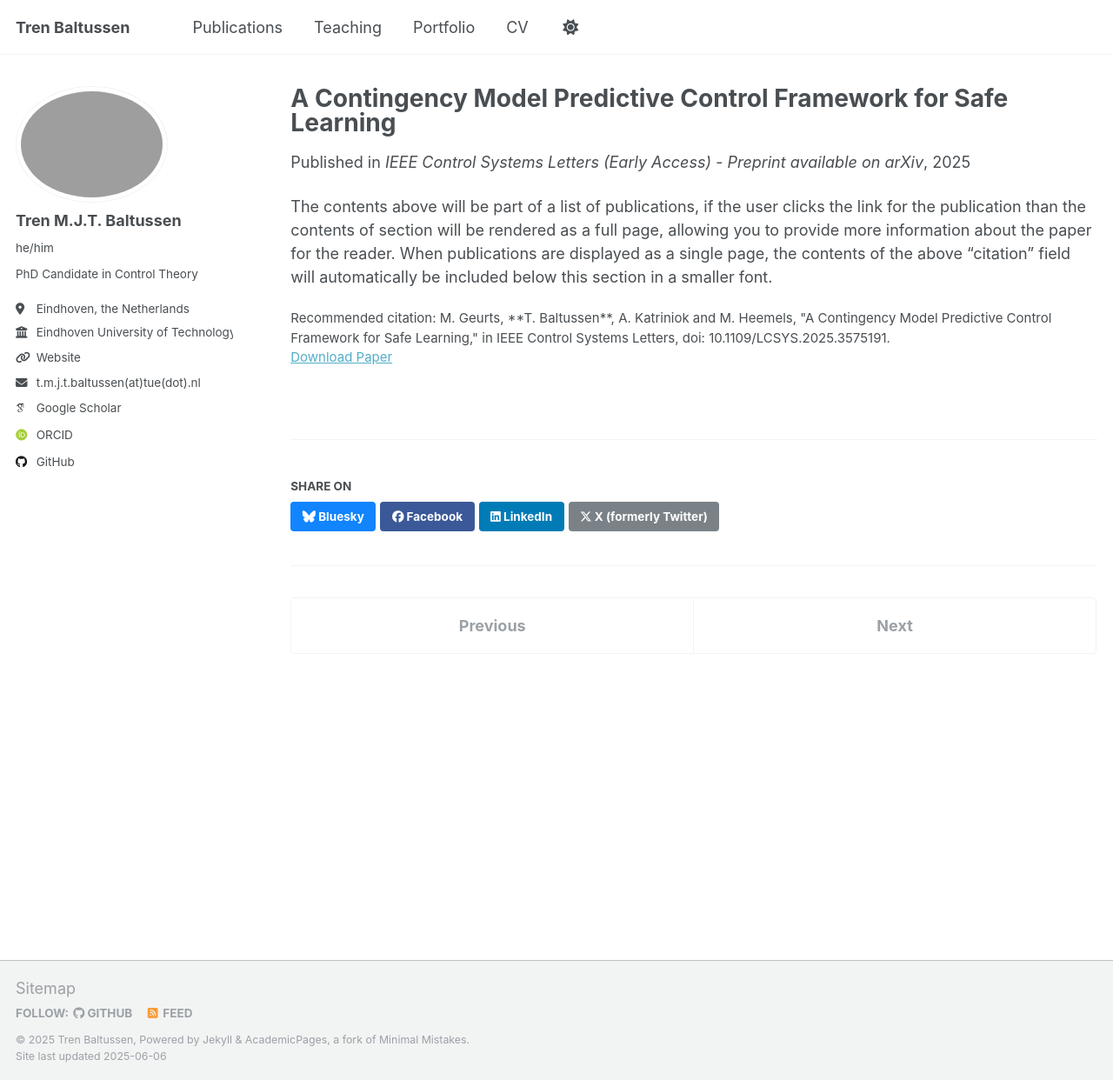
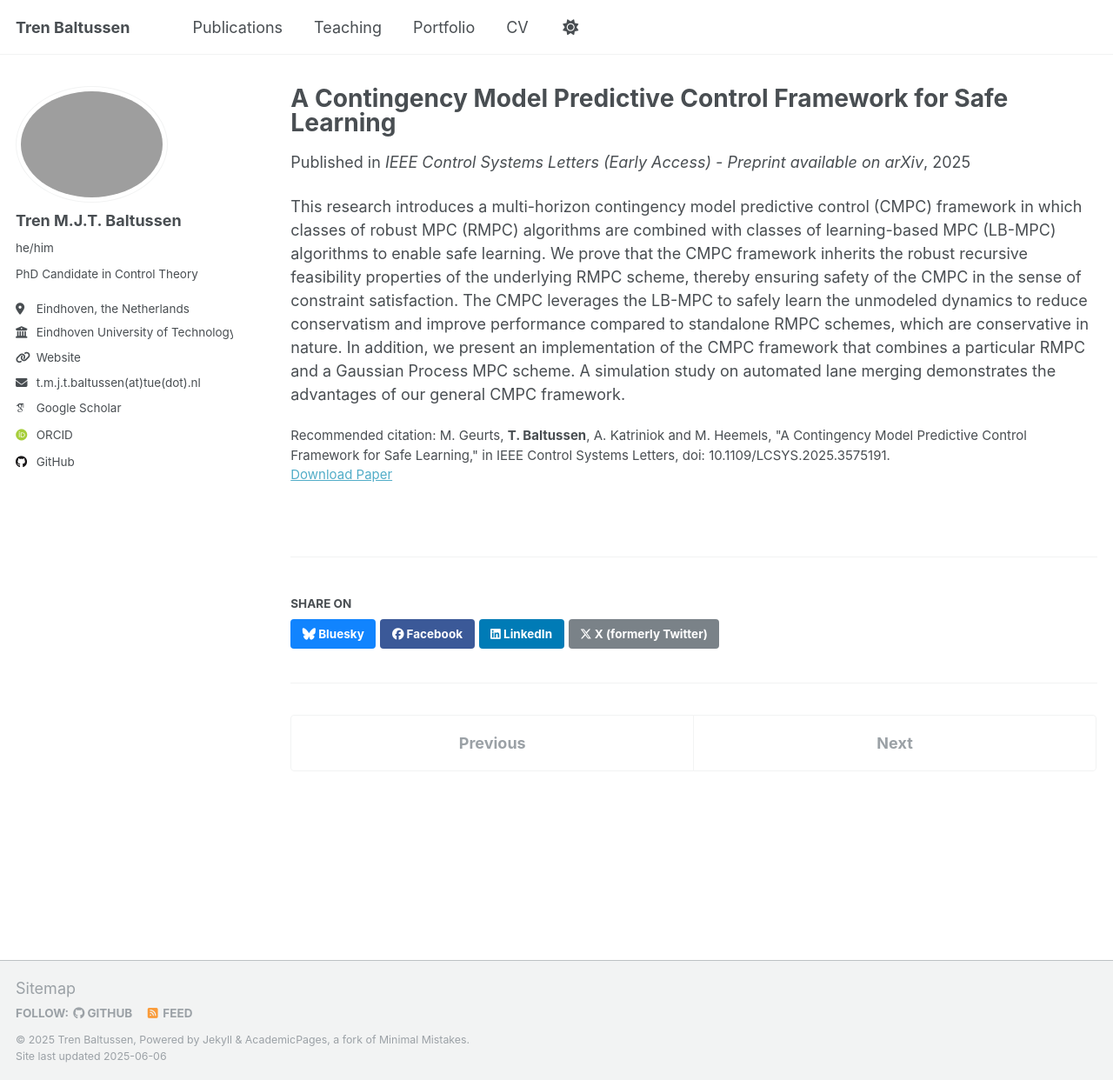
Before and after one commit to TrenBaltussen/TrenBaltussen.github.io, a Jekyll site: the page built from _publications/2025-05-28-CMPC-1.md, in a window 1280 px wide and 1242 px high. Shown: the whole window at 87% size. Built offline with Jekyll 4.4.1, drawn with Linux system fonts in a browser that asks for light colours; some web fonts are replaced.

Commit message:
Update 2025-05-28-CMPC-1.md

```diff
--- a/_publications/2025-05-28-CMPC-1.md
+++ b/_publications/2025-05-28-CMPC-1.md
@@ -8,7 +8,7 @@
 venue: 'IEEE Control Systems Letters (Early Access) - Preprint available on arXiv'
 #slidesurl: 'http://academicpages.github.io/files/slides3.pdf'
 paperurl: 'http://academicpages.github.io/files/TMJT_Baltussen_CMPC_2025-06-06.pdf'
-citation: 'M. Geurts, **T. Baltussen**, A. Katriniok and M. Heemels, "A Contingency Model Predictive Control Framework for Safe Learning," in IEEE Control Systems Letters, doi: 10.1109/LCSYS.2025.3575191.'
+citation: 'M. Geurts, <b>T. Baltussen</b>, A. Katriniok and M. Heemels, "A Contingency Model Predictive Control Framework for Safe Learning," in IEEE Control Systems Letters, doi: 10.1109/LCSYS.2025.3575191.'
 ---
 
-The contents above will be part of a list of publications, if the user clicks the link for the publication than the contents of section will be rendered as a full page, allowing you to provide more information about the paper for the reader. When publications are displayed as a single page, the contents of the above "citation" field will automatically be included below this section in a smaller font.
+This research introduces a multi-horizon contingency model predictive control (CMPC) framework in which classes of robust MPC (RMPC) algorithms are combined with classes of learning-based MPC (LB-MPC) algorithms to enable safe learning. We prove that the CMPC framework inherits the robust recursive feasibility properties of the underlying RMPC scheme, thereby ensuring safety of the CMPC in the sense of constraint satisfaction. The CMPC leverages the LB-MPC to safely learn the unmodeled dynamics to reduce conservatism and improve performance compared to standalone RMPC schemes, which are conservative in nature. In addition, we present an implementation of the CMPC framework that combines a particular RMPC and a Gaussian Process MPC scheme. A simulation study on automated lane merging demonstrates the advantages of our general CMPC framework.
```
